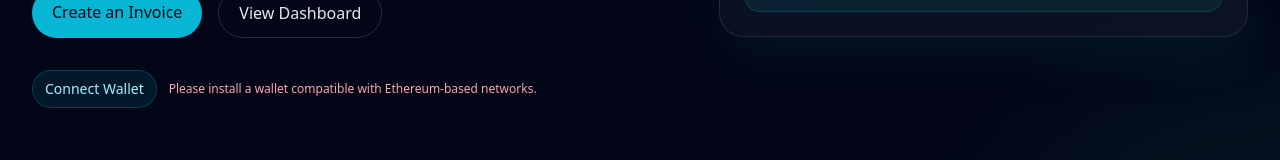
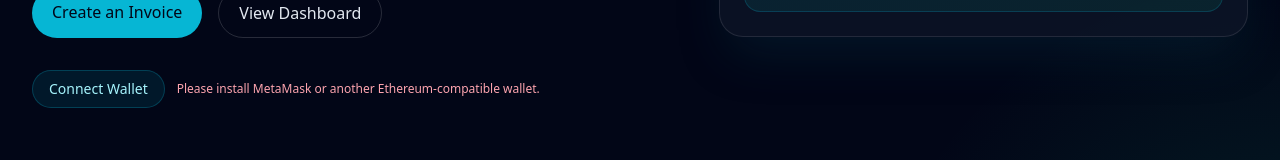
Before and after one commit to Willgax-01/ArcInvoice, a Next.js app: page / in a window 1280 px wide. Both pictures are taken after a click on the button "Connect Wallet". Shown: the part 403-563 px from the top of the page. Built offline with nearby package versions, Linux system fonts and the light colour scheme.

Commit message:
Improve wallet connection handling

```diff
--- a/components/WalletButton.tsx
+++ b/components/WalletButton.tsx
@@ -1,20 +1,27 @@
-import { useEffect, useState } from 'react';
-import { ethers } from 'ethers';
+import { useEffect, useState } from "react";
+import { ethers } from "ethers";
 
 declare global {
   interface Window {
     ethereum?: {
-      request: (args: { method: string; params?: unknown[] }) => Promise<unknown>;
+      request: (args: {
+        method: string;
+        params?: unknown[];
+      }) => Promise<unknown>;
     };
   }
 }
 
 export default function WalletButton() {
   const [address, setAddress] = useState<string | null>(null);
-  const [error, setError] = useState('');
+  const [error, setError] = useState("");
+  const [loading, setLoading] = useState(false);
 
   useEffect(() => {
-    const storedAddress = window.localStorage.getItem('arcinvoice-address');
+    const storedAddress = window.localStorage.getItem(
+      "arcinvoice-address"
+    );
+
     if (storedAddress) {
       setAddress(storedAddress);
     }
@@ -22,34 +29,98 @@ export default function WalletButton() {
 
   const connectWallet = async () => {
     if (!window.ethereum) {
-      setError('Please install a wallet compatible with Ethereum-based networks.');
+      setError(
+        "Please install MetaMask or another Ethereum-compatible wallet."
+      );
       return;
     }
 
     try {
-      const provider = new ethers.providers.Web3Provider(window.ethereum as never);
-      const signer = await provider.getSigner();
+      setLoading(true);
+      setError("");
+
+      // Ask MetaMask for permission
+      await window.ethereum.request({
+        method: "eth_requestAccounts",
+      });
+
+      // Create provider
+      const provider = new ethers.providers.Web3Provider(
+        window.ethereum as never
+      );
+
+      // Get signer and wallet address
+      const signer = provider.getSigner();
       const walletAddress = await signer.getAddress();
-      const formattedAddress = `${walletAddress.slice(0, 6)}...${walletAddress.slice(-4)}`;
 
+      // Format address
+      const formattedAddress =
+        `${walletAddress.slice(0, 6)}...${walletAddress.slice(-4)}`;
+
+      // Save state
       setAddress(formattedAddress);
-      window.localStorage.setItem('arcinvoice-address', formattedAddress);
-      setError('');
-    } catch {
-      setError('Wallet connection was cancelled or denied.');
+
+      // Store locally
+      window.localStorage.setItem(
+        "arcinvoice-address",
+        formattedAddress
+      );
+
+      setError("");
+    } catch (err) {
+      console.error(err);
+
+      setError(
+        "Wallet connection was cancelled or denied."
+      );
+    } finally {
+      setLoading(false);
     }
+  };
+
+  const disconnectWallet = () => {
+    setAddress(null);
+    setError("");
+
+    window.localStorage.removeItem(
+      "arcinvoice-address"
+    );
   };
 
   return (
     <div className="flex items-center gap-3">
       <button
         type="button"
-        onClick={connectWallet}
-        className="rounded-full border border-cyan-500/25 bg-cyan-500/10 px-3 py-2 text-sm font-medium text-cyan-200 transition hover:bg-cyan-500/20"
+        onClick={
+          address ? disconnectWallet : connectWallet
+        }
+        disabled={loading}
+        className="
+          rounded-full
+          border
+          border-cyan-500/25
+          bg-cyan-500/10
+          px-4
+          py-2
+          text-sm
+          font-medium
+          text-cyan-200
+          transition
+          hover:bg-cyan-500/20
+        "
       >
-        {address ? `Wallet: ${address}` : 'Connect Wallet'}
+        {loading
+          ? "Connecting..."
+          : address
+          ? `Wallet: ${address}`
+          : "Connect Wallet"}
       </button>
-      {error ? <p className="text-xs text-rose-300">{error}</p> : null}
+
+      {error && (
+        <p className="text-xs text-rose-300">
+          {error}
+        </p>
+      )}
     </div>
   );
 }
```
